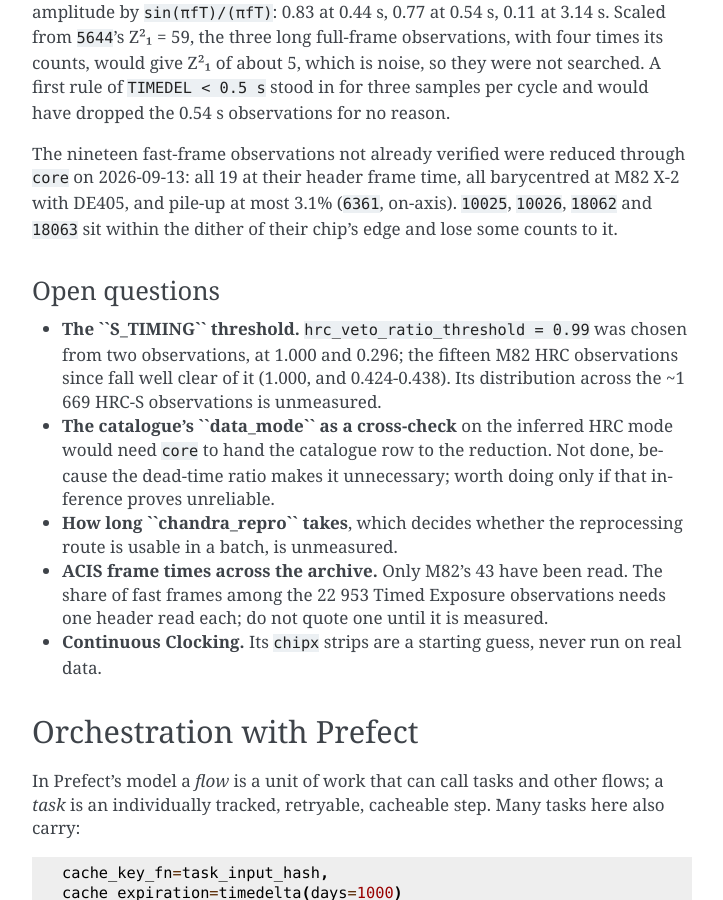
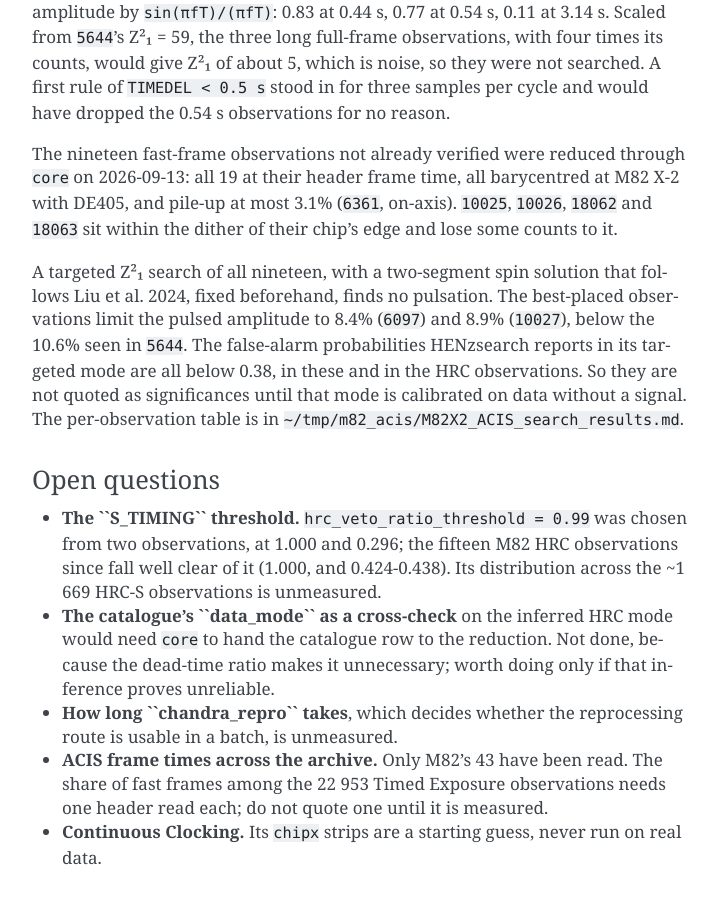
Before and after one commit to matteobachetti/heasarc_retrieve_pipeline, a Sphinx documentation site: the page built from docs/technical_details.rst, in a window 1280 px wide and 900 px high, scrolled down 54428 px. Shown: the whole window, without its empty margins (388-1111 px from the left). Built offline with Sphinx 7.4.7, drawn with Linux system fonts in a browser that asks for light colours; the version number could not be read and is left out.

Commit message:
Record the null result of the M82 X-2 search in the fast-frame ACIS observations

```diff
--- a/docs/technical_details.rst
+++ b/docs/technical_details.rst
@@ -2388,6 +2388,13 @@ The nineteen fast-frame observations not already verified were reduced through `
 pile-up at most 3.1% (``6361``, on-axis). ``10025``, ``10026``, ``18062`` and ``18063``
 sit within the dither of their chip's edge and lose some counts to it.
 
+A targeted Z²₁ search of all nineteen, with a two-segment spin solution that follows Liu et al.
+2024, fixed beforehand, finds no pulsation. The best-placed observations limit the pulsed amplitude
+to 8.4% (``6097``) and 8.9% (``10027``), below the 10.6% seen in ``5644``. The false-alarm
+probabilities HENzsearch reports in its targeted mode are all below 0.38, in these and in the
+HRC observations. So they are not quoted as significances until that mode is calibrated on data
+without a signal. The per-observation table is in ``~/tmp/m82_acis/M82X2_ACIS_search_results.md``.
+
 Open questions
 ~~~~~~~~~~~~~~
 
```
